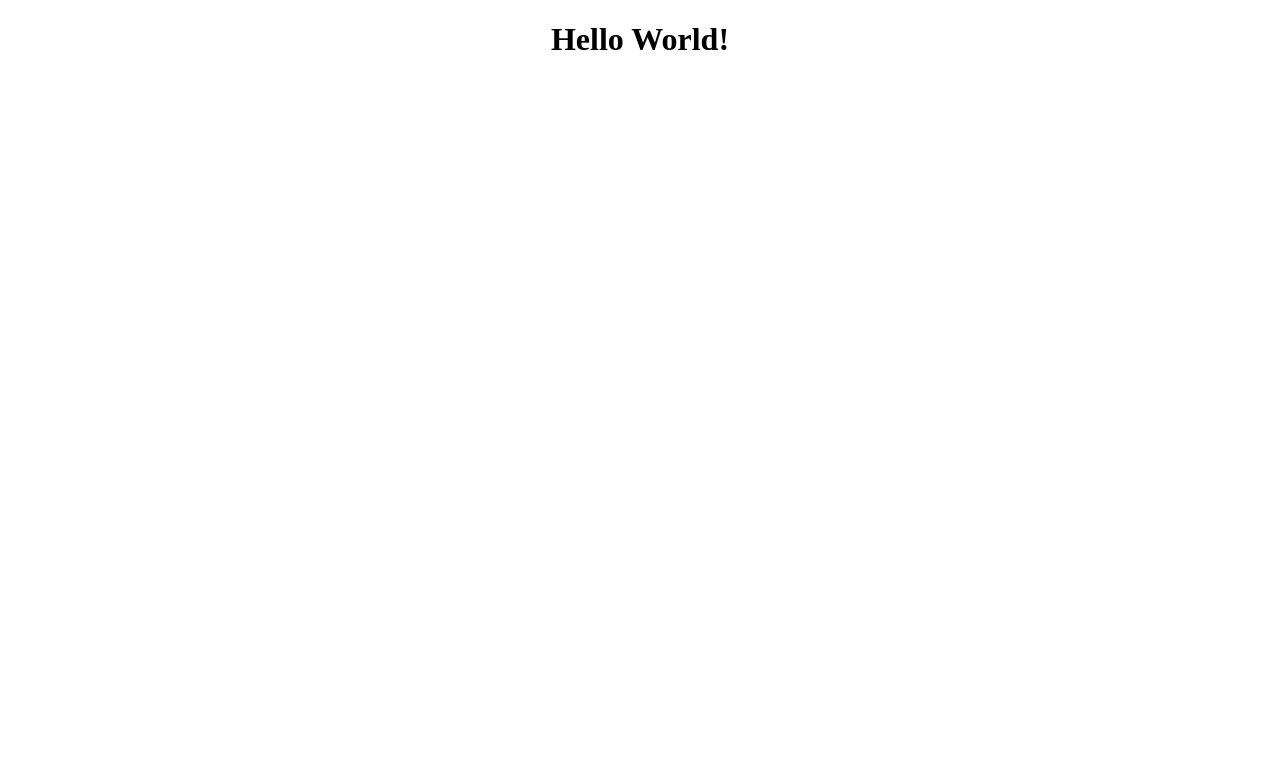
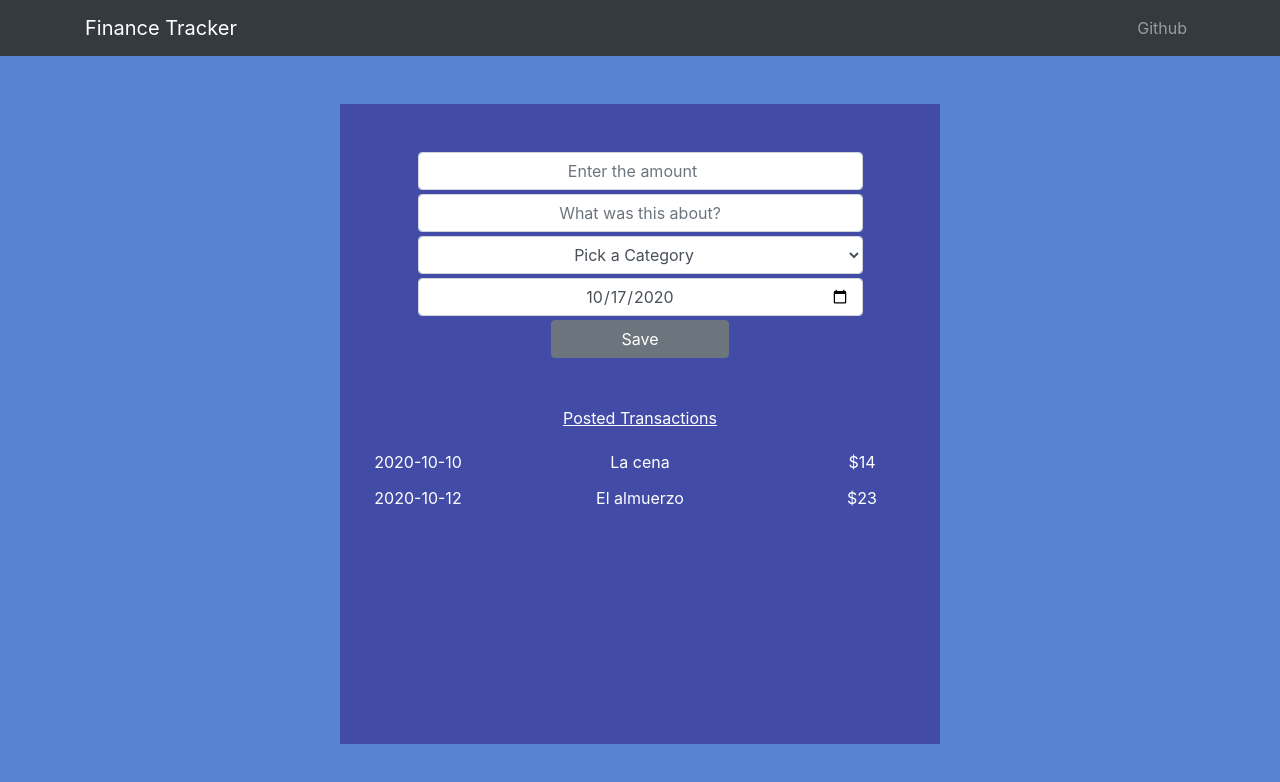
Before and after one commit to Schapagain/fin-track-server, a React (Create React App) app in the folder client/: page / in a window 1280 px wide. Shown: the top 782 px of the page. Built offline with nearby package versions, Linux system fonts and the light colour scheme.

Commit message:
create frontend for adding and viewing transactions

```diff
--- a/client/src/App.css
+++ b/client/src/App.css
@@ -1,3 +1,37 @@
+
+
 .App {
+  background-color: rgb(88, 131, 211);
+  height: 100vh;
+}
+
+#main-panel{
+  max-width: 600px;
+  height: 80vh;
+  display: flex;
+  flex-direction: column;
+  background-color: rgb(66, 76, 167);
+}
+
+#transaction-list {
+  height: 100%;
+  overflow-y: auto;
+  overflow-x: hidden;
+  color: white;
+}
+
+input {
   text-align: center;
 }
+select {
+  text-align-last: center;
+}
+
+.transaction{
+  text-align: center;
+  cursor: pointer;
+}
+
+.transaction:hover{
+  background-color: rgb(82, 91, 167);
+}
--- a/client/src/App.js
+++ b/client/src/App.js
@@ -1,10 +1,14 @@
 import React from 'react';
+import 'bootstrap/dist/css/bootstrap.min.css';
 import './App.css';
+import AppNavbar from './components/AppNavbar';
+import TransactionList from './components/TransactionList';
 
 function App() {
   return (
     <div className="App">
-      <h1>Hello World!</h1>
+      <AppNavbar />
+      <TransactionList />
     </div>
   );
 }
--- /dev/null
+++ b/client/src/components/AddTransaction.js
@@ -0,0 +1,75 @@
+import React,{Component} from 'react';
+import moment from 'moment';
+import {Row,Input,Button} from 'reactstrap';
+
+
+class AddTransaction extends Component {
+
+    state = {
+        amount: "",
+        title: "",
+        category: "",
+        date: moment().format("YYYY-MM-DD")
+    }
+
+    handleAmountChange = event => {
+        this.setState({
+            amount: event.target.value
+        })
+    }
+    handleTitleChange = event => {
+        this.setState({
+            title: event.target.value
+        })
+    }
+    handleCategoryChange = event => {
+        this.setState({
+            category: event.target.value
+        })
+    }
+    handleDateChange = event => {
+        this.setState({
+            date: event.target.value
+        })
+    }
+    handleSubmit = event => {
+        event.preventDefault();
+        this.props.handleNewTransaction(this.state);
+    }
+
+    render(){
+        return(
+            <form onSubmit={this.handleSubmit} className="container p-5" action = '#'>
+                        <Row className="justify-content-center mb-1">
+                            <Input onChange={this.handleAmountChange} className="col-10" id ="amount" value={this.state.amount} type="number" placeholder="Enter the amount" required/>
+                        </Row>
+                        <Row className="justify-content-center mb-1">
+                            <Input onChange={this.handleTitleChange} className="col-10" id ="title" value={this.state.title} type="text" placeholder="What was this about?" required/>
+                        </Row>
+                        <Row className="justify-content-center mb-1">
+                            <Input defaultValue="" onChange={this.handleCategoryChange} type="select" className="col-10 text-center" id ="category" required>
+                                <option value="" disabled>Pick a Category</option>
+                                <option value="Education">Education</option>
+                                <option value="Work">Work</option>
+                                <option value="Gadgets">Gadgets</option>
+                                <option value="Tutoring">Tutoring</option>
+                                <option value="Health and Fitness">Health and Fitness</option>
+                                <option value="Personal Care">Personal Care</option>
+                                <option value="Books">Books</option>
+                                <option value="Grocery">Grocery</option>
+                                <option value="Eat out">Eat out</option>
+                            </Input>
+                        </Row>
+                        <Row className="justify-content-center mb-1">
+                            <Input onChange={this.handleDateChange} className="col-10" id ="date" type="date" defaultValue={this.state.date}/>
+                        </Row>
+                        <Row className="justify-content-center">
+                            <Button className="col-4" type="submit">Save</Button>
+                        </Row>
+            </form>
+
+        )
+    }
+}
+
+export default AddTransaction;
--- /dev/null
+++ b/client/src/components/AppNavbar.js
@@ -0,0 +1,47 @@
+import React, {Component} from 'react';
+import {
+    Collapse,
+    Navbar,
+    NavbarToggler,
+    NavbarBrand,
+    Nav,
+    NavItem,
+    NavLink,
+    Container
+} from 'reactstrap';
+
+class AppNavbar extends Component {
+
+    state = {
+        isOpen: false,
+    }
+
+    toggle = () => {
+        this.setState({
+            isOpen: !this.state.isOpen,
+        })
+    }
+
+    render(){
+        return(
+            <Navbar color="dark" dark expand="sm" className="mb-5">
+                <Container>
+                    <NavbarBrand className="text-center" href="/">Finance Tracker</NavbarBrand>
+                    <NavbarToggler onClick={this.toggle} />
+                    <Collapse isOpen={this.state.isOpen} navbar>
+                    <Nav className="ml-auto" navbar>
+                        <NavItem>
+                            <NavLink href="https://github.com/Schapagain/finance-tracker" target="_blank">
+                                Github
+                            </NavLink>
+                        </NavItem>
+                    </Nav>
+                    </Collapse>
+                </Container>
+            </Navbar>
+        );
+    }
+
+}
+
+export default AppNavbar;
--- /dev/null
+++ b/client/src/components/TransactionList.js
@@ -0,0 +1,48 @@
+import React,{Component} from 'react';
+import { Container, Row } from 'reactstrap';
+import {v4 as uuid} from 'uuid';
+import AddTransaction from './AddTransaction';
+
+const Transaction = props => {
+    const {transaction} = props;
+    return(
+        <Row className="transaction p-1 mb-1">
+            <div className="col-3">{transaction.date}</div>
+            <div className="col-6">{transaction.title}</div>
+            <div className="col-3">{transaction.amount}</div>
+        </Row>
+    )
+}
+
+class TransactionList extends Component {
+    state={
+        transactions: [
+            {amount: '$14',title: 'La cena',category: "Food", date: '2020-10-10'},
+            {amount: '$23',title: 'El almuerzo', category: "Education", date: '2020-10-12'}
+        ]
+    }
+
+    handleNewTransaction = state => {
+        this.setState({
+            transactions: [state,...this.state.transactions]
+        })
+    }
+
+    render(){
+        return (
+            <Container  id="main-panel">
+                <Row id = "add-transaction">
+                    <AddTransaction handleNewTransaction={this.handleNewTransaction}/>
+                </Row>
+                <Row id="transaction-list">
+                    <div className="col-12">
+                        <p className="text-center"><u>Posted Transactions</u></p>
+                        {this.state.transactions.map(transaction => <Transaction key={uuid()} transaction={transaction}/>)}
+                    </div>
+                </Row>
+            </Container>
+        )
+    }
+}
+
+export default TransactionList;
```
Also changed, not shown: 1 other file (tests, documents, lock files or other folders).
